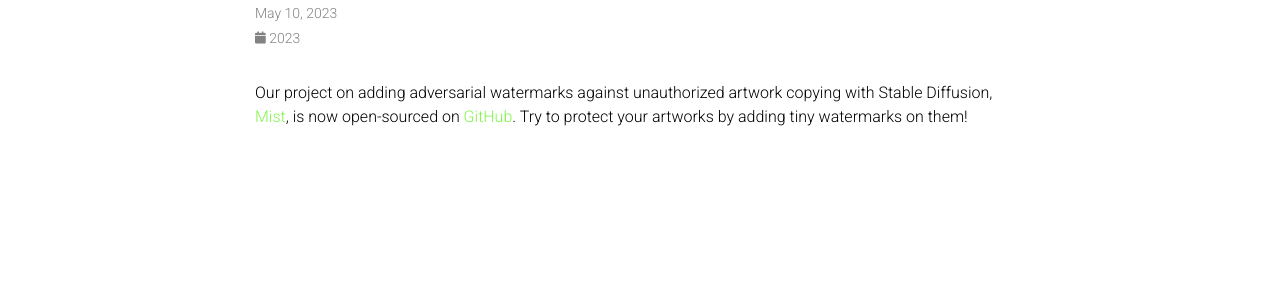
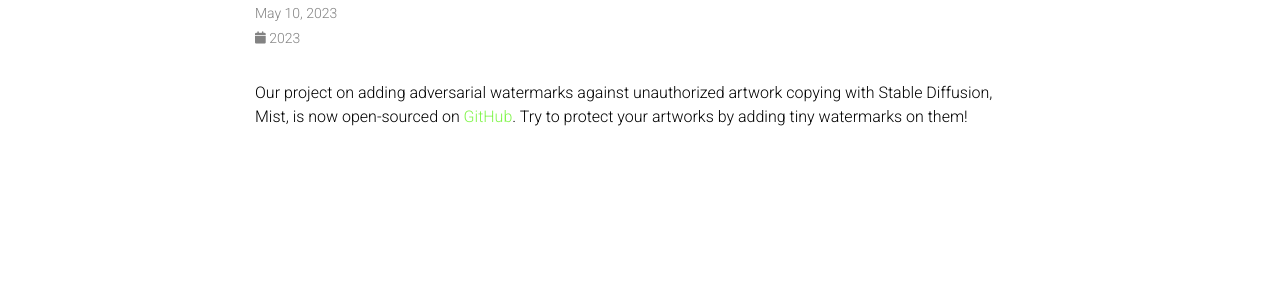
Before and after one commit to caradryanl/caradryanl.github.io, a Jekyll site: the page built from _news/announcement_3.md, in a window 1280 px wide. Shown: the part 158-458 px from the top of the page. Built offline with Jekyll 4.4.1, drawn with Linux system fonts in a browser that asks for light colours; full-size pictures stand in for the smaller copies a plugin makes; comment, search, counter and statistics services are not loaded; a style sheet for code colours, icons or effects is not loaded; some of the changed lines change nothing that is shown.

Commit message:
add new pubs

```diff
--- a/_news/announcement_3.md
+++ b/_news/announcement_3.md
@@ -5,4 +5,4 @@
 related_posts: false
 ---
 
-Our project on adding adversarial watermarks against unauthorized artwork copying with Stable Diffusion, <a href='https://mist-project.github.io/index_en.html'>Mist</a>, is now open-sourced on <a href='https://github.com/mist-project/mist'>GitHub</a>. Try to protect your artworks by adding tiny watermarks on them!
+Our project on adding adversarial watermarks against unauthorized artwork copying with Stable Diffusion, Mist, is now open-sourced on <a href='https://github.com/psyker-team/mist'>GitHub</a>. Try to protect your artworks by adding tiny watermarks on them!
```
